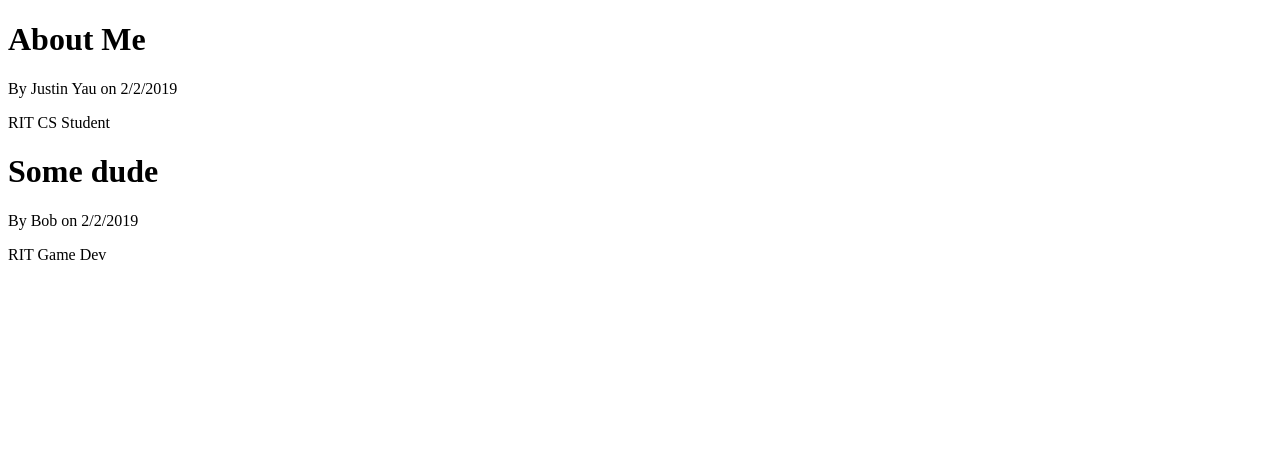
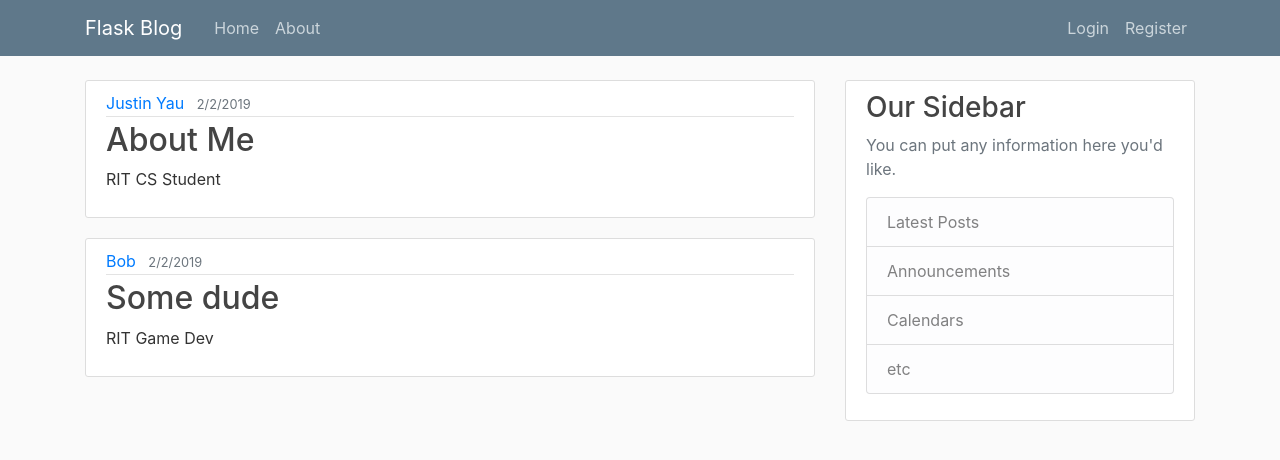
Before and after one commit to JosticeMan/testFlaskApp, a Flask app: page / in a window 1280 px wide. Shown: the top 460 px of the page. Run offline with Flask 2, Linux system fonts and the light colour scheme; some libraries are stand-ins or nearby versions.

Commit message:
Added scalability and styling

```diff
--- a/Flask/flask_app.py
+++ b/Flask/flask_app.py
@@ -3,8 +3,9 @@ File: flask_app.py
 Version: 1.1
 Description: First flask app for educational and testing purposes
 Author: Justin Yau
+Source: Tutorial followed can be found at https://www.youtube.com/watch?v=QnDWIZuWYW0
 """
-from flask import Flask, render_template
+from flask import Flask, render_template, url_for
 app = Flask(__name__, template_folder="templates")
 
 posts = [
--- /dev/null
+++ b/Flask/static/main.css
@@ -0,0 +1,80 @@
+body {
+  background: #fafafa;
+  color: #333333;
+  margin-top: 5rem;
+}
+
+h1, h2, h3, h4, h5, h6 {
+  color: #444444;
+}
+
+.bg-steel {
+  background-color: #5f788a;
+}
+
+.site-header .navbar-nav .nav-link {
+  color: #cbd5db;
+}
+
+.site-header .navbar-nav .nav-link:hover {
+  color: #ffffff;
+}
+
+.site-header .navbar-nav .nav-link.active {
+  font-weight: 500;
+}
+
+.content-section {
+  background: #ffffff;
+  padding: 10px 20px;
+  border: 1px solid #dddddd;
+  border-radius: 3px;
+  margin-bottom: 20px;
+}
+
+.article-title {
+  color: #444444;
+}
+
+a.article-title:hover {
+  color: #428bca;
+  text-decoration: none;
+}
+
+.article-content {
+  white-space: pre-line;
+}
+
+.article-img {
+  height: 65px;
+  width: 65px;
+  margin-right: 16px;
+}
+
+.article-metadata {
+  padding-bottom: 1px;
+  margin-bottom: 4px;
+  border-bottom: 1px solid #e3e3e3
+}
+
+.article-metadata a:hover {
+  color: #333;
+  text-decoration: none;
+}
+
+.article-svg {
+  width: 25px;
+  height: 25px;
+  vertical-align: middle;
+}
+
+.account-img {
+  height: 125px;
+  width: 125px;
+  margin-right: 20px;
+  margin-bottom: 16px;
+}
+
+.account-heading {
+  font-size: 2.5rem;
+}
--- /dev/null
+++ b/Flask/templates/about.html
@@ -0,0 +1,4 @@
+{% extends "layout.html" %}
+{% block body %}
+    <h1> About Me </h1>
+{% endblock body %}
--- a/Flask/templates/home.html
+++ b/Flask/templates/home.html
@@ -1,18 +1,15 @@
-<!DOCTYPE html>
-<html lang="en">
-<head>
-    <meta charset="UTF-8">
-    {% if title %}
-        <title> Flask Homepage - {{title}} </title>
-    {% else %}
-        <title> Flask Homepage </title>
-    {% endif %}
-</head>
-<body>
+{% extends "layout.html" %}
+{% block body %}
     {% for post in posts %}
-        <h1> {{post.title}} </h1>
-        <p> By {{post.author}} on {{post.date}}</p>
-        <p> {{post.content}} </p>
+        <article class="media content-section">
+          <div class="media-body">
+            <div class="article-metadata">
+              <a class="mr-2" href="#">{{ post.author }}</a>
+              <small class="text-muted">{{ post.date}}</small>
+            </div>
+            <h2><a class="article-title" href="#">{{ post.title }}</a></h2>
+            <p class="article-content">{{ post.content }}</p>
+          </div>
+        </article>
     {% endfor %}
-</body>
-</html>
+{% endblock body %}
--- /dev/null
+++ b/Flask/templates/layout.html
@@ -0,0 +1,67 @@
+<!DOCTYPE html>
+<html lang="en">
+<head>
+    <meta charset="UTF-8">
+    <meta name="viewport" content="width=device-width, initial-scale=1, shrink-to-fit=no">
+
+    <!-- Bootstrap CSS -->
+    <link rel="stylesheet" href="https://stackpath.bootstrapcdn.com/bootstrap/4.2.1/css/bootstrap.min.css" integrity="sha384-GJzZqFGwb1QTTN6wy59ffF1BuGJpLSa9DkKMp0DgiMDm4iYMj70gZWKYbI706tWS" crossorigin="anonymous">
+    <link rel="stylesheet" type="text/css" href="{{ url_for('static', filename='main.css')}}">
+
+    {% if title %}
+        <title> Flask Homepage - {{title}} </title>
+    {% else %}
+        <title> Flask Homepage </title>
+    {% endif %}
+</head>
+<body>
+    <header class="site-header">
+      <nav class="navbar navbar-expand-md navbar-dark bg-steel fixed-top">
+        <div class="container">
+          <a class="navbar-brand mr-4" href="/">Flask Blog</a>
+          <button class="navbar-toggler" type="button" data-toggle="collapse" data-target="#navbarToggle" aria-controls="navbarToggle" aria-expanded="false" aria-label="Toggle navigation">
+            <span class="navbar-toggler-icon"></span>
+          </button>
+          <div class="collapse navbar-collapse" id="navbarToggle">
+            <div class="navbar-nav mr-auto">
+              <a class="nav-item nav-link" href="/">Home</a>
+              <a class="nav-item nav-link" href="/about">About</a>
+            </div>
+            <!-- Navbar Right Side -->
+            <div class="navbar-nav">
+              <a class="nav-item nav-link" href="/login">Login</a>
+              <a class="nav-item nav-link" href="/register">Register</a>
+            </div>
+          </div>
+        </div>
+      </nav>
+    </header>
+
+    <main role="main" class="container">
+      <div class="row">
+        <div class="col-md-8">
+          {% block body %}{% endblock %}
+        </div>
+        <div class="col-md-4">
+          <div class="content-section">
+            <h3>Our Sidebar</h3>
+            <p class='text-muted'>You can put any information here you'd like.
+              <ul class="list-group">
+                <li class="list-group-item list-group-item-light">Latest Posts</li>
+                <li class="list-group-item list-group-item-light">Announcements</li>
+                <li class="list-group-item list-group-item-light">Calendars</li>
+                <li class="list-group-item list-group-item-light">etc</li>
+              </ul>
+            </p>
+          </div>
+        </div>
+      </div>
+    </main>
+
+    <!-- Optional JavaScript -->
+    <!-- jQuery first, then Popper.js, then Bootstrap JS -->
+    <script src="https://code.jquery.com/jquery-3.3.1.slim.min.js" integrity="sha384-q8i/X+965DzO0rT7abK41JStQIAqVgRVzpbzo5smXKp4YfRvH+8abtTE1Pi6jizo" crossorigin="anonymous"></script>
+    <script src="https://cdnjs.cloudflare.com/ajax/libs/popper.js/1.14.6/umd/popper.min.js" integrity="sha384-wHAiFfRlMFy6i5SRaxvfOCifBUQy1xHdJ/yoi7FRNXMRBu5WHdZYu1hA6ZOblgut" crossorigin="anonymous"></script>
+    <script src="https://stackpath.bootstrapcdn.com/bootstrap/4.2.1/js/bootstrap.min.js" integrity="sha384-B0UglyR+jN6CkvvICOB2joaf5I4l3gm9GU6Hc1og6Ls7i6U/mkkaduKaBhlAXv9k" crossorigin="anonymous"></script>
+</body>
+</html>
```
